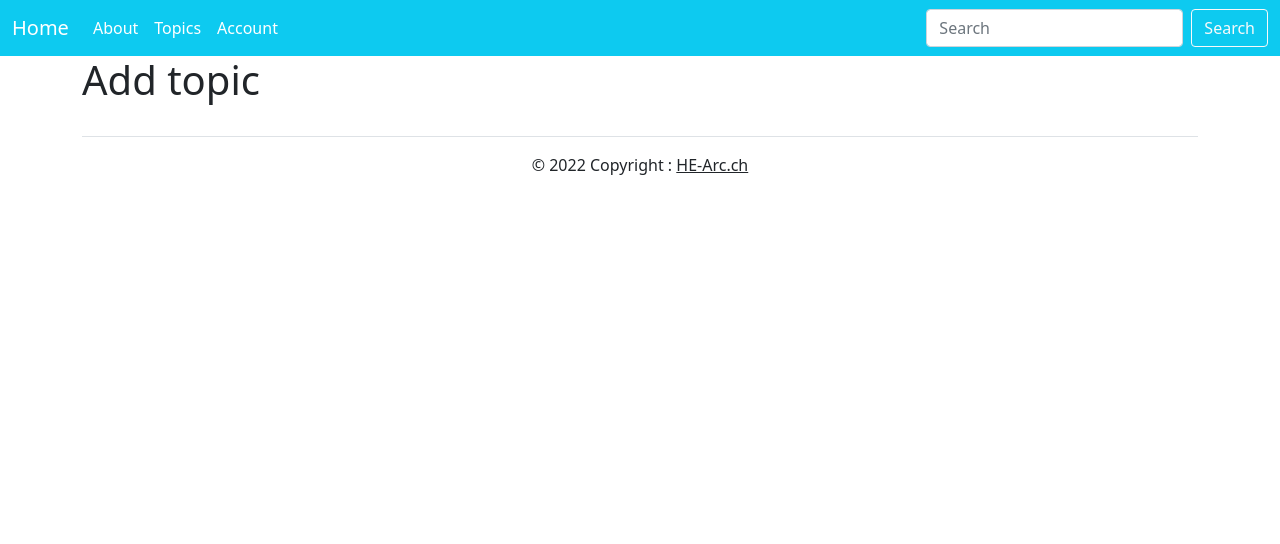
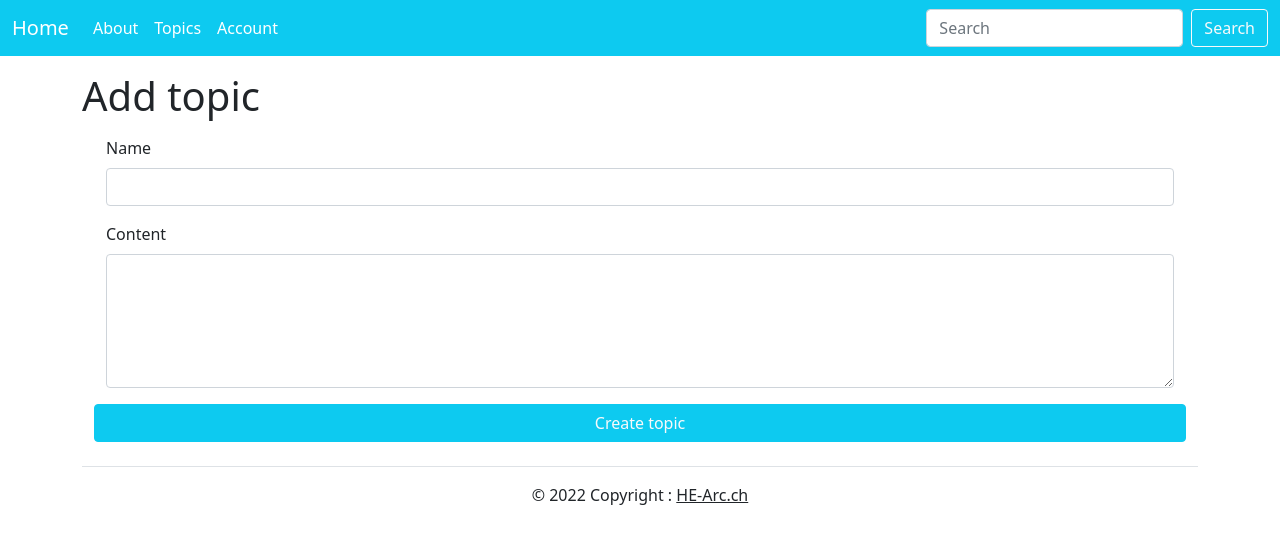
Before and after one commit to ThePension/AWb-g3-ForMax, a PHP site: page /topic_add in a window 1280 px wide. Shown: the top 544 px of the page. Run offline with PHP 8.4, Linux system fonts and the light colour scheme; data that the repository does not hold is empty; a stand-in replaces the project's code that opens the database connection.

Commit message:
Adding form in topic adding page

```diff
--- a/forMax/app/views/partials/header.php
+++ b/forMax/app/views/partials/header.php
@@ -17,5 +17,8 @@
 <body>
     <?php require('nav.php') ?>
 
+
+
     <main class="container">
         <div class="row">
+            <h1 class="mb-3 mt-3" id="h1_topics"><?= $title ?></h1>
--- a/forMax/app/views/topic_add.view.php
+++ b/forMax/app/views/topic_add.view.php
@@ -5,12 +5,18 @@ require('partials/header.php');
 ?>
 
 <main>
-	<h1 id="h1_topics">Add topic</h1>
-
 	<div class="container">
-		<div class="row">
-
-		</div>
+        <form class="row" method="POST" action="/<?=$install_prefix?>/topic_add_do">
+            <div class="col-12 mb-3">
+                <label for="topic_name" class="form-label">Name</label>
+                <input type="text" class="form-control" id="topic_name" name="topic_name" required>
+            </div>
+            <div class="col-12 mb-3">
+                <label for="topic_content" class="form-label">Content</label>
+                <textarea rows="5" class="form-control" name="topic_content" id="topic_content" required></textarea>
+            </div>
+            <button type="submit" class="text-light btn btn-info">Create topic</button>
+        </form>
 	</div>
 </main>
 
--- a/forMax/app/views/topic_show_all.view.php
+++ b/forMax/app/views/topic_show_all.view.php
@@ -5,8 +5,6 @@ require('partials/header.php');
 ?>
 
 <main>
-	<h1 id="h1_topics">Topics</h1>
-
 	<div class="container">
 		<a href='/<?= $install_prefix?>/topic_add' class='btn btn-info text-light'>Add topic</a>
 
```
